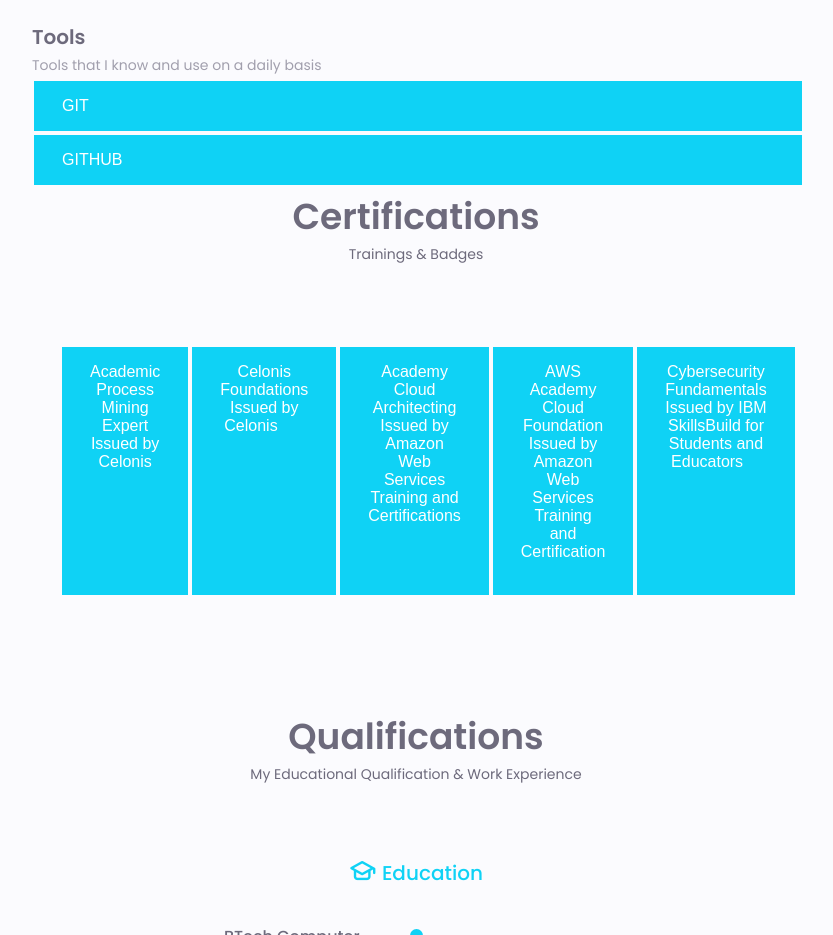
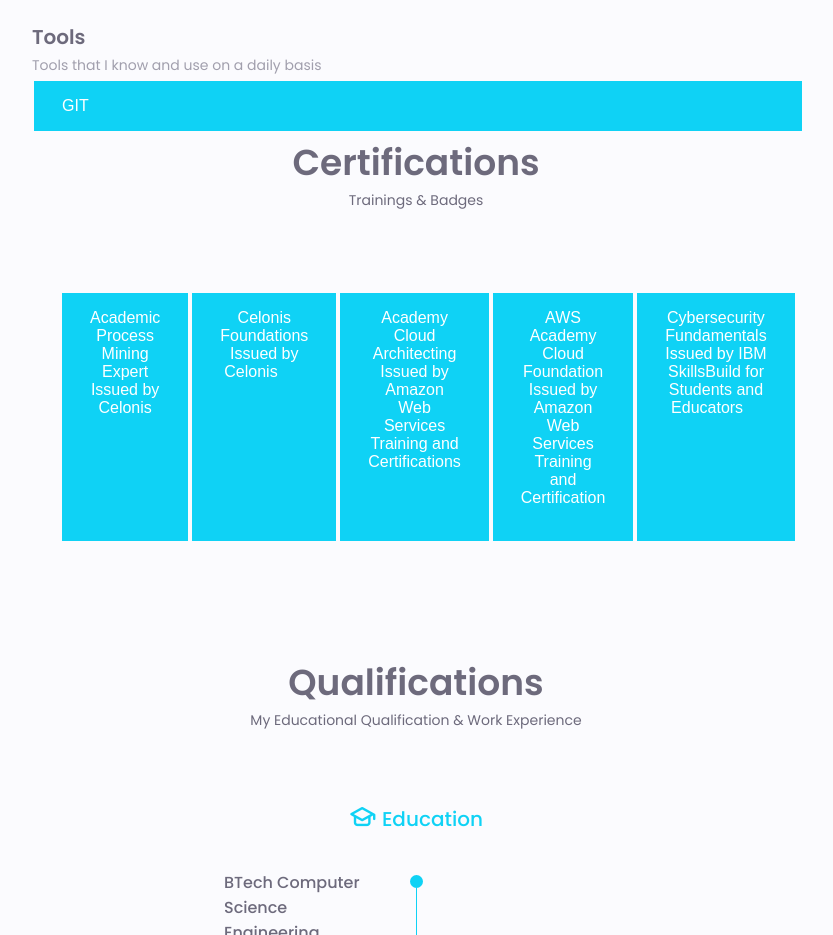
Before and after one commit to ishaambasta/isha_ambasta, a plain HTML site: page docs/index.html in a window 1280 px wide. Shown: the part 1820-2755 px from the top of the page, without its empty margins (224-1057 px from the left). Drawn offline with nearby package versions, Linux system fonts and the light colour scheme; files that its build step writes are made by us from their sources; files whose address does not match are found by name.

Commit message:
Update index.html
.

```diff
--- a/docs/index.html
+++ b/docs/index.html
@@ -1,6 +1,5 @@
 <!DOCTYPE html>
 <html lang="en">
-
 <head>
   <meta charset="UTF-8" />
   <meta http-equiv="X-UA-Compatible" content="IE=edge" />
@@ -10,7 +9,7 @@
   <meta name="description" content="Isha Ambasta is currently  a Final year undergrad from India. She is a self-learner and web development enthusiast." />
   <meta property="og:title" content="Isha Ambasta" />
   <meta property="og:url" content="https://github.com/ishaambasta" />
-  <meta property="og:description" content="I am glad to introduce myself in front of you.My name is Isha Ambasta and I'm a Web Developer and Java enthusiast along with a command on Python." />
+  <meta property="og:description" content="I am glad to introduce myself..My name is Isha Ambasta and I'm a Web Developer and Java enthusiast along with a command on Python." />
   <meta property="og:image:secure_url" content="./assets/img/me1-modified.png" />
   <meta property="og:image" content="./assets/img/me1-modified.png>
   <script src= "./assets/js/main.js"></script>
@@ -227,7 +226,7 @@
 
    <div>
     <button class="hov" type="button">GIT</button>
-    <button class="hov" type="button">GITHUB</button>
+
   </div>
     </section>
     <section class="certifications" id="Certifications">
```
